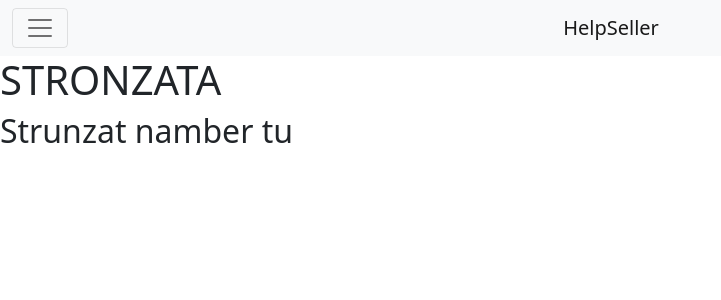
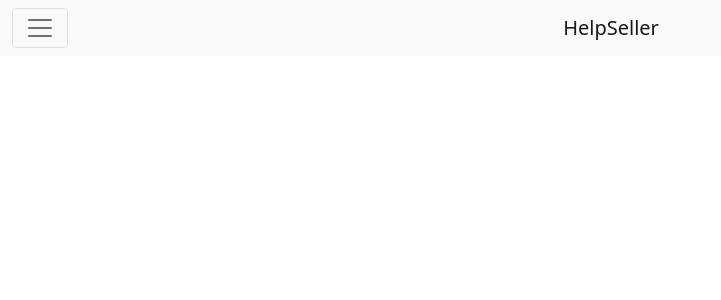
Before and after one commit to Mario-caccioppoli/HelpSellerInterface, an Angular app: page / in a window 1280 px wide. Shown: the top 300 px of the page, without its empty margins (0-721 px from the left). Built offline with nearby package versions, Linux system fonts and the light colour scheme.

Commit message:
commento cancellato

```diff
--- a/src/app/components/navbar/navbar.component.html
+++ b/src/app/components/navbar/navbar.component.html
@@ -39,5 +39,3 @@
         </div>
     </div>
 </nav>
-<h1>STRONZATA</h1>
-<h2>Strunzat namber tu</h2>
```
